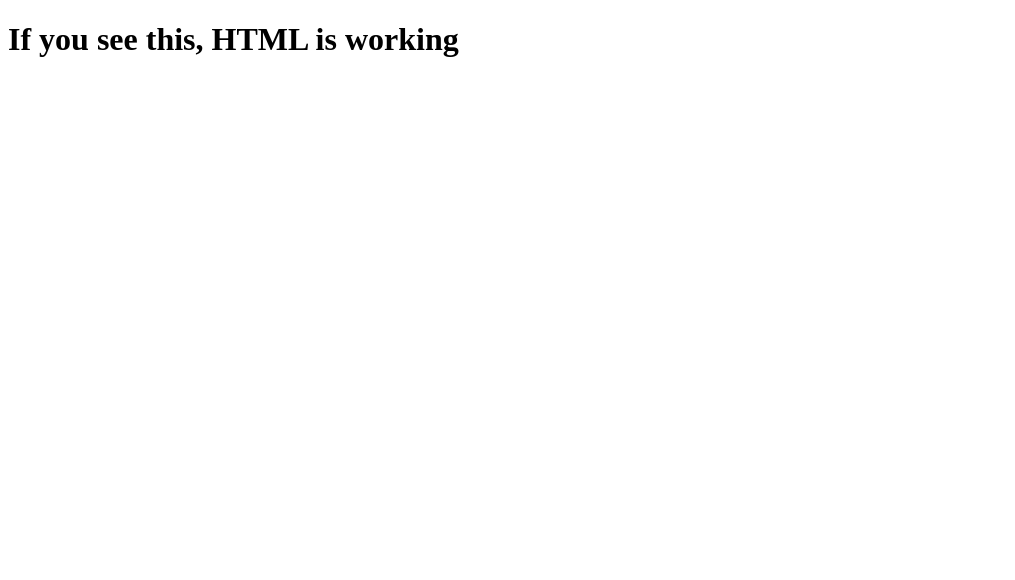
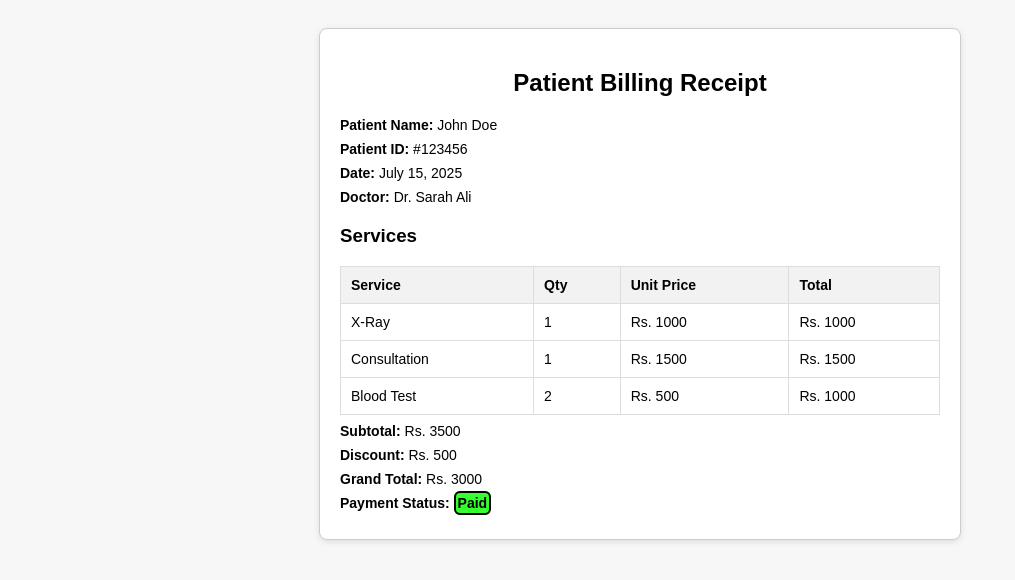
Before and after one commit to sheikh-hassaan-saeed/patient-billing-receipt, a plain HTML site: page index.html in a window 1280 px wide. Shown: the whole page, without its empty margins (0-1015 px from the left). Drawn offline with Linux system fonts and the light colour scheme.

Commit message:
Update index.html

```diff
--- a/index.html
+++ b/index.html
@@ -2,9 +2,72 @@
 <html lang="en">
 <head>
   <meta charset="UTF-8" />
-  <title>Test</title>
+  <meta name="viewport" content="width=device-width, initial-scale=1.0"/>
+  <title>Patient Billing Receipt</title>
+  <meta name="description" content="Simple patient billing receipt layout">
+  <meta name="author" content="Sheikh Hassaan Saeed" />
+
+  <!-- Open Graph Protocols-->
+  <meta property="og:title" content="Patient Billing Receipt" />
+  <meta property="og:type" content="website" />
+  <meta property="og:description" content="Simple patient billing receipt layout" />
+
+  <link rel="stylesheet" href="style.css"/>
 </head>
 <body>
-  <h1>If you see this, HTML is working</h1>
+  <main>
+    <div class="receipt">
+      <h2>Patient Billing Receipt</h2>
+
+      <section class="patient-info">
+        <p><strong>Patient Name:</strong> John Doe</p>
+        <p><strong>Patient ID:</strong> #123456</p>
+        <p><strong>Date:</strong> July 15, 2025</p>
+        <p><strong>Doctor:</strong> Dr. Sarah Ali</p>
+      </section>
+
+      <section class="services">
+        <h3>Services</h3>
+        <table>
+          <thead>
+            <tr>
+              <th>Service</th>
+              <th>Qty</th>
+              <th>Unit Price</th>
+              <th>Total</th>
+            </tr>
+          </thead>
+          <tbody>
+            <tr>
+              <td>X-Ray</td>
+              <td>1</td>
+              <td>Rs. 1000</td>
+              <td>Rs. 1000</td>
+            </tr>
+            <tr>
+              <td>Consultation</td>
+              <td>1</td>
+              <td>Rs. 1500</td>
+              <td>Rs. 1500</td>
+            </tr>
+            <tr>
+              <td>Blood Test</td>
+              <td>2</td>
+              <td>Rs. 500</td>
+              <td>Rs. 1000</td>
+            </tr>
+          </tbody>
+        </table>
+      </section>
+
+      <section class="summary">
+        <p><strong>Subtotal:</strong> Rs. 3500</p>
+        <p><strong>Discount:</strong> Rs. 500</p>
+        <p><strong>Grand Total:</strong> Rs. 3000</p>
+        <p class="status">Payment Status: <strong class="paid">Paid</strong></p>
+      </section>
+    </div>
+  </main>
+
 </body>
 </html>
```
